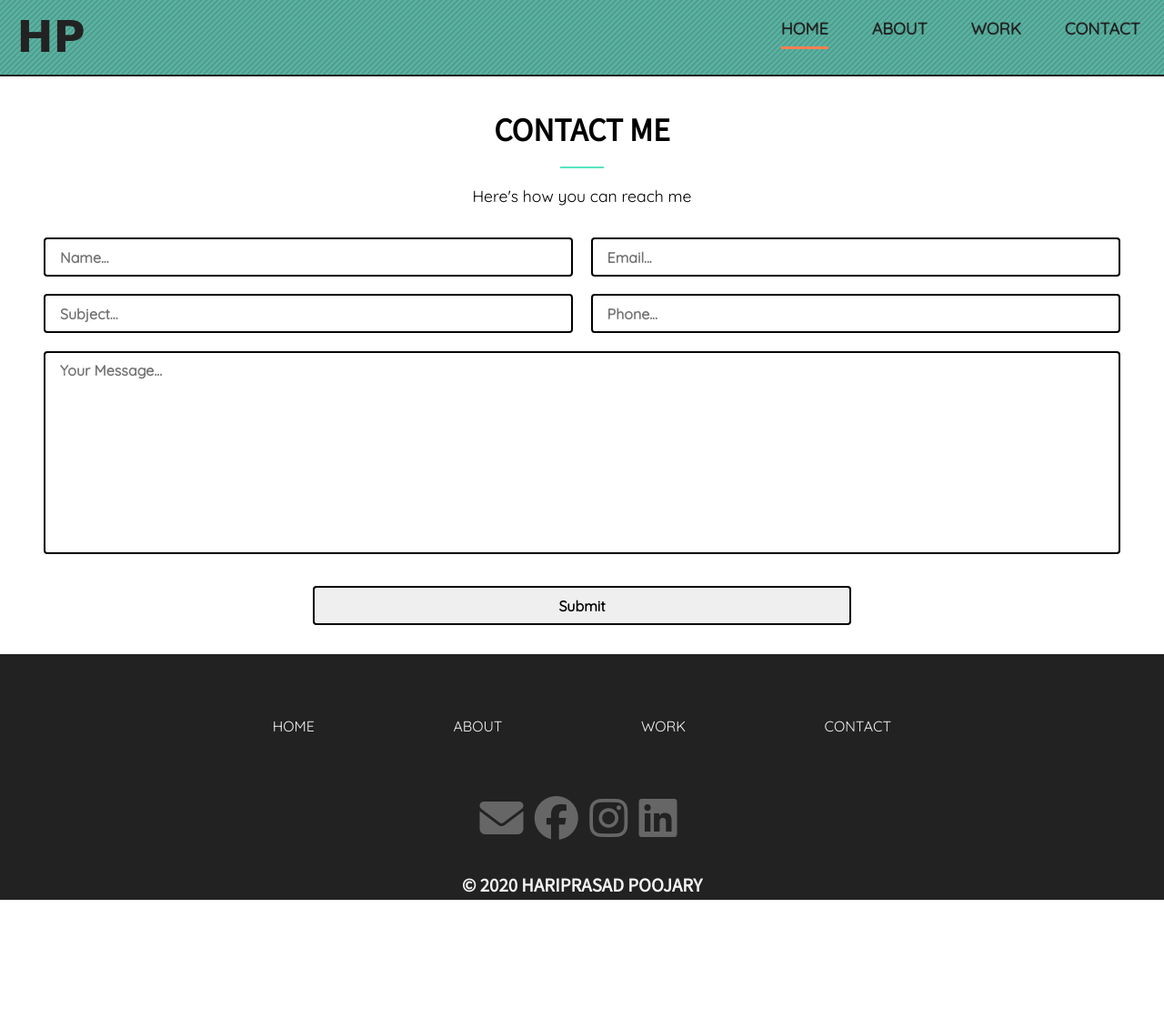
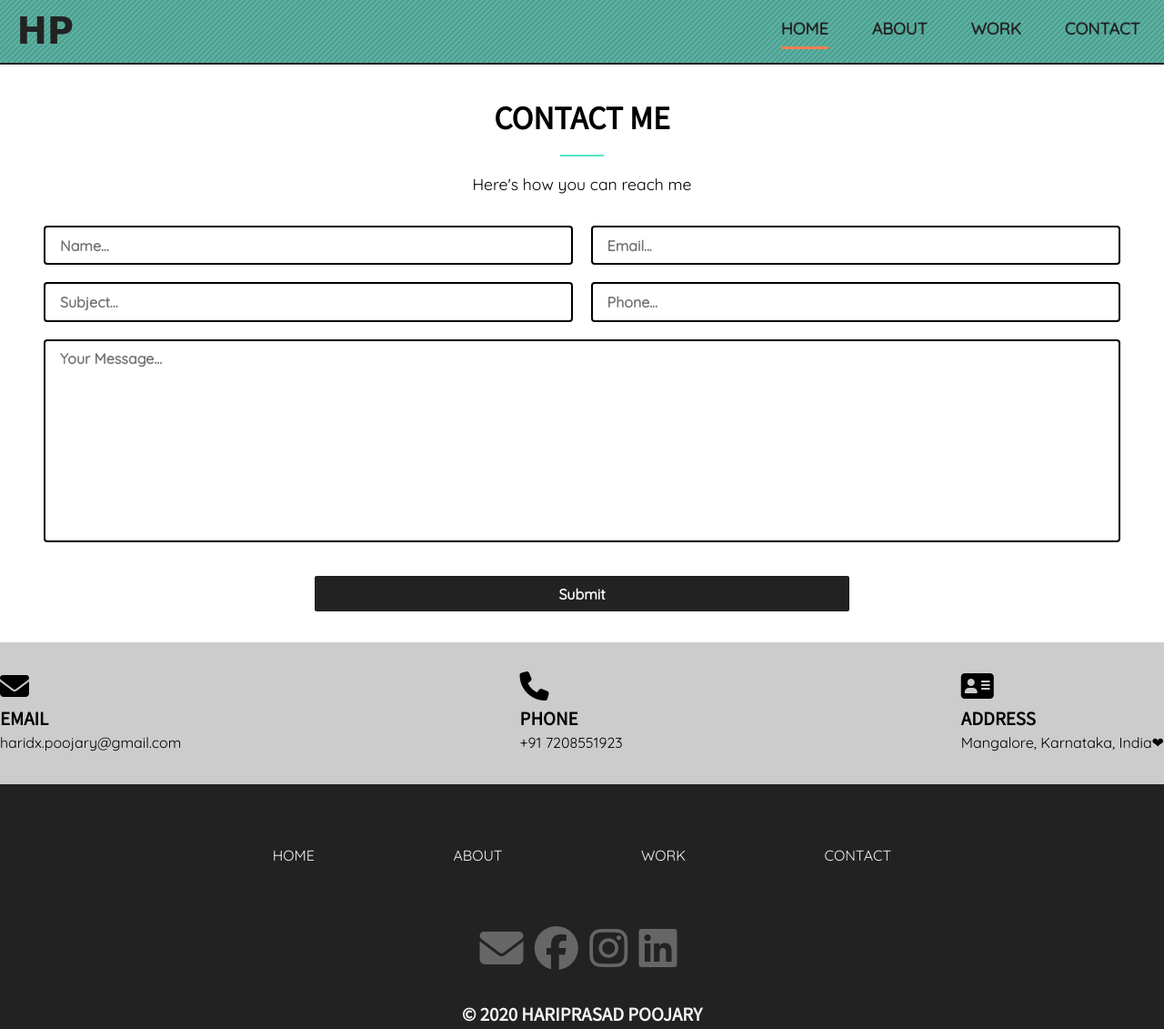
Before and after one commit to HariprasadPoojary/Portfolio-Website, a Django app: page /contact/ in a window 1280 px wide. Shown: the whole page at 91% size. Before the commit the page ends 989 px from the top, so only its background shows below. Run offline with Django 3.2, Linux system fonts and the light colour scheme; some libraries are stand-ins or nearby versions; some web fonts are replaced.

Commit message:
Completion of contact page, reduce size of navbar, change in typewriter text

```diff
--- a/base/templates/base/about.html
+++ b/base/templates/base/about.html
@@ -12,7 +12,7 @@
 <!-- About me Section -->
 <section id="section-about-me">
 	<div class="container py-2">
-		<h2 class="section-title py-2">About Me</h2>
+		<h2 class="section-title">About Me</h2>
 		<div class="bottom-line"></div>
 		<p class="lead text-center">Let me tell you more about myself</p>
 		<div class="about-me text-center">
--- a/base/templates/base/contact.html
+++ b/base/templates/base/contact.html
@@ -9,6 +9,7 @@
 
 {% block all-content %}
 <div class="border-nav"></div>
+<!-- Contact me Form -->
 <section id="main-contact">
 	<div class="container py-2 px-2">
 		<h2 class="section-title py-2">Contact Me</h2>
@@ -28,6 +29,34 @@
 		</form>
 	</div>
 </section>
+<!-- My Contact -->
+<section id="my-contact">
+	<div class="container py-2">
+		<div class="contact-info">
+			<div>
+				<i class="fas fa-envelope fa-2x"></i>
+				<h3>Email</h3>
+				<p>haridx.poojary@gmail.com</p>
+			</div>
+			<div>
+				<i class="fas fa-phone fa-2x"></i>
+				<h3>Phone</h3>
+				<p>+91 7208551923</p>
+			</div>
+			<div>
+				<i class="fas fa-address-card fa-2x"></i>
+				<h3>Address</h3>
+				<p>Mangalore, Karnataka, India❤</p>
+			</div>
+		</div>
+	</div>
+</section>
+<!-- Good bye message -->
+<!-- <section id="goodbye">
+	<div class="container py-3">
+
+	</div>
+</section> -->
 <script>
 	const name = document.querySelector("#id_name");
 	name.placeholder = "Name...";
--- a/base/templates/base/index.html
+++ b/base/templates/base/index.html
@@ -34,7 +34,7 @@
 									<span
 										class="txt-type"
 										data-wait="2000"
-										data-words='["Font-End Developer","Back-End Developer", "Automation Tester", "Manual Tester"]'
+										data-words='["Font-End Developer","Back-End Developer", "Automation Tester", "Functional Tester"]'
 									></span>
 								</div>
 								<div class="social">
--- a/static/css/main.css
+++ b/static/css/main.css
@@ -172,7 +172,7 @@
 
 #main-header .head-nav-logo a {
   font-family: "Engagement", cursive;
-  font-size: 3rem;
+  font-size: 2.5rem;
   padding: 1rem;
   color: #222;
   font-weight: 700;
@@ -181,7 +181,7 @@
 }
 
 #main-header .head-nav-logo a:hover {
-  font-size: 3.3rem;
+  font-size: 2.8rem;
   font-weight: 900;
   color: coral;
 }
@@ -221,7 +221,7 @@
       grid-template-areas: "introa introb"
  "introc introb";
   gap: 4rem;
-  padding: 1.5rem 1.5rem 13rem 0;
+  padding: 1.5rem 1.5rem 13.9rem 0;
 }
 
 #main-about .intro-a {
@@ -582,6 +582,24 @@
   grid-area: submit;
   width: 50%;
   margin: auto;
+  background-color: #222;
+  color: #fff;
+}
+
+#my-contact {
+  background-color: #ccc;
+}
+
+#my-contact .contact-info {
+  display: -webkit-box;
+  display: -ms-flexbox;
+  display: flex;
+  -webkit-box-pack: justify;
+      -ms-flex-pack: justify;
+          justify-content: space-between;
+  -webkit-box-align: center;
+      -ms-flex-align: center;
+          align-items: center;
 }
 
 #main-footer {
--- a/static/css/main.scss
+++ b/static/css/main.scss
@@ -48,13 +48,13 @@
 			// backdrop-filter: blur(5px);
 			&-logo a {
 				font-family: $font-logo;
-				font-size: 3rem;
+				font-size: 2.5rem;
 				padding: 1rem;
 				color: $dark-color;
 				font-weight: 700;
 				transition: all 0.3s ease-in-out;
 				&:hover {
-					font-size: 3.3rem;
+					font-size: 2.8rem;
 					font-weight: 900;
 					color: $secondary-color;
 				}
@@ -91,7 +91,7 @@
 		"introa introb"
 		"introc introb";
 	gap: 4rem;
-	padding: 1.5rem 1.5rem 13rem 0;
+	padding: 1.5rem 1.5rem 13.9rem 0;
 	.intro {
 		&-a {
 			grid-area: introa;
@@ -264,7 +264,7 @@
 // Life Timeline
 @import "timeline";
 
-// Contact
+// Contact Me
 #main-contact {
 	padding: 0 1rem;
 	.contact-me {
@@ -305,6 +305,8 @@
 			grid-area: submit;
 			width: 50%;
 			margin: auto; // center
+			background-color: $dark-color;
+			color: set-text-color($dark-color);
 		}
 		display: grid;
 		grid-template-areas:
@@ -315,6 +317,16 @@
 		gap: 1.2rem;
 		margin-bottom: 2rem;
 	}
+}
+
+// My Contact
+#my-contact {
+	.contact-info {
+		display: flex;
+		justify-content: space-between;
+		align-items: center;
+	}
+	background-color: $medium-color;
 }
 
 // Footer
```
